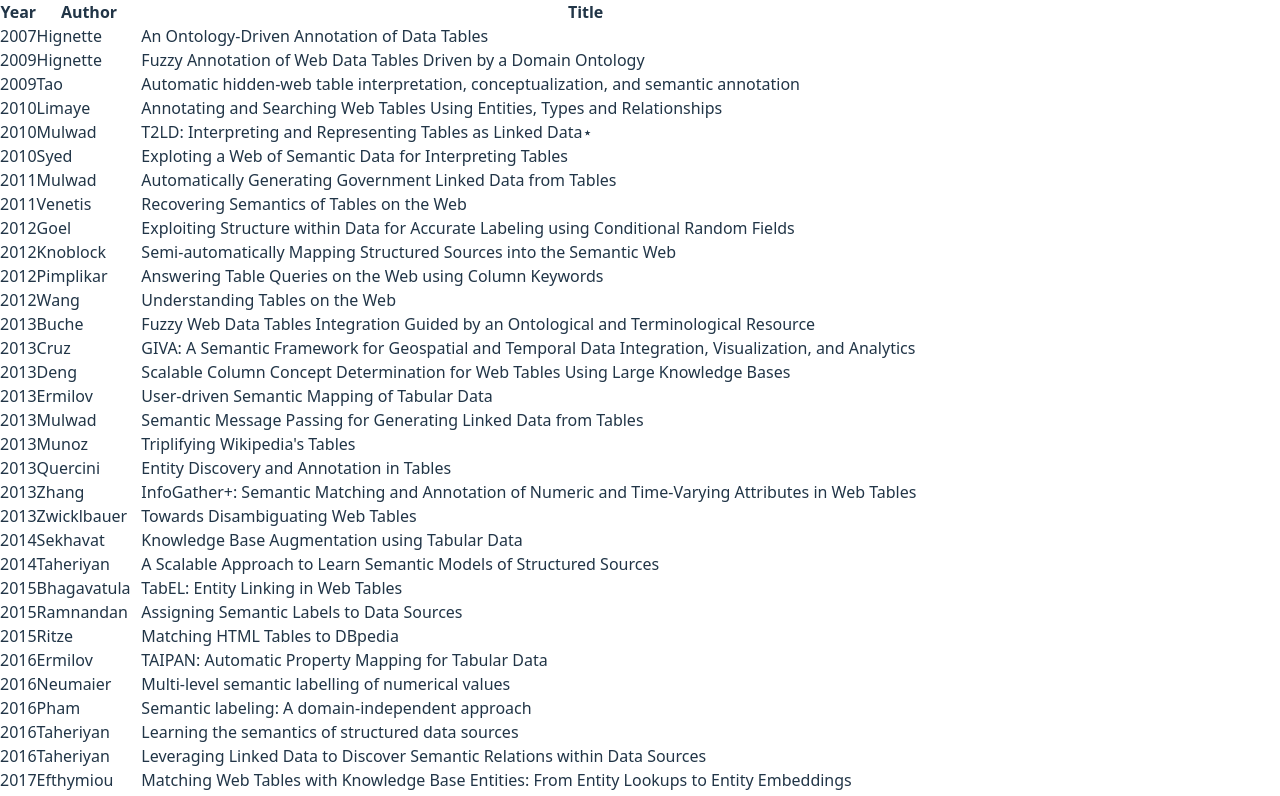
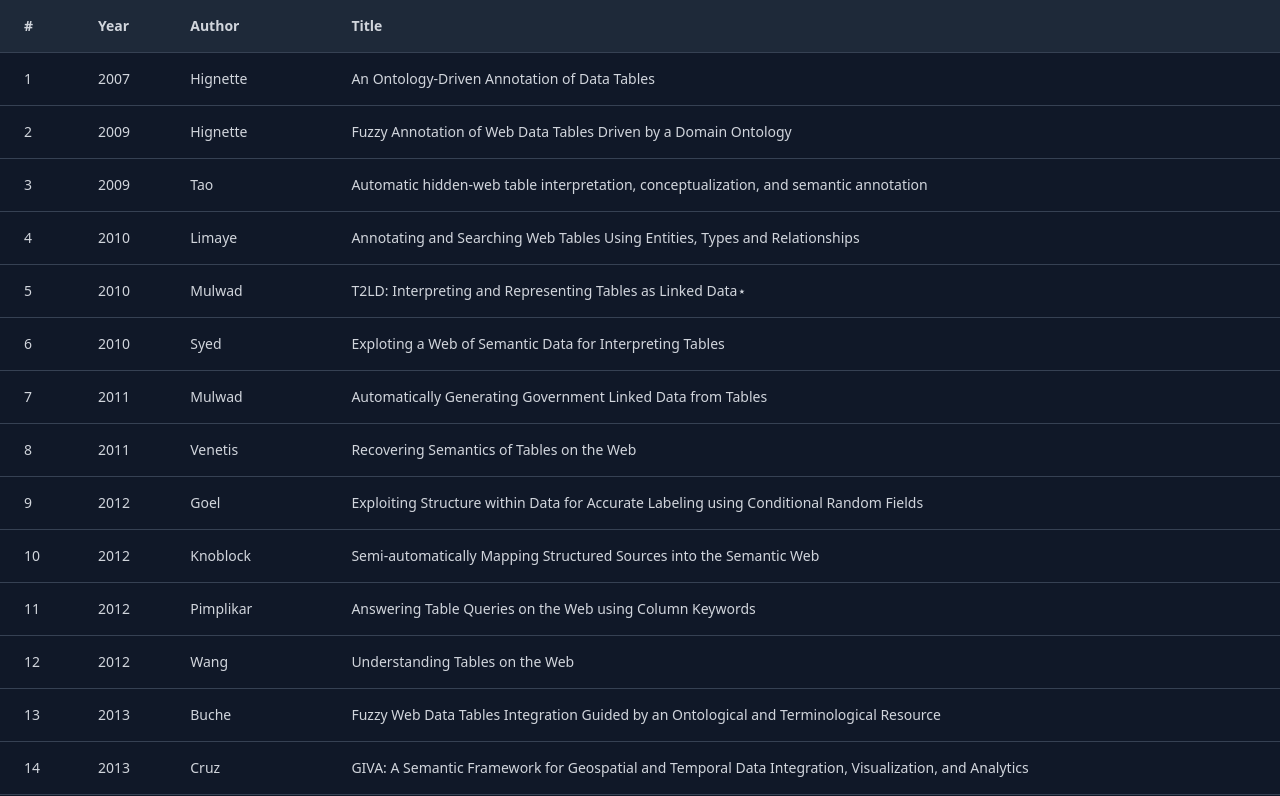
Before and after one commit to cremarco/sti-survey, a React (Vite) app: page / in a window 1280 px wide. Shown: the top 796 px of the page. Built offline with nearby package versions, Linux system fonts and the light colour scheme.

Commit message:
Enhance App component with Tailwind CSS styling and add row number display. Refactor loading and error states for improved user experience. Update index.css to utilize Tailwind for global styles and ensure proper dark mode support.

```diff
--- a/src/App.jsx
+++ b/src/App.jsx
@@ -5,13 +5,17 @@
   getCoreRowModel,
   useReactTable,
 } from "@tanstack/react-table";
-import "./App.css";
 
 // Define the data type
 const columnHelper = createColumnHelper();
 
 // Define columns
 const columns = [
+  columnHelper.display({
+    id: "rowNumber",
+    header: "#",
+    cell: (info) => info.row.index + 1,
+  }),
   columnHelper.accessor("year", {
     header: "Year",
     cell: (info) => info.getValue(),
@@ -58,29 +62,34 @@
 
   if (loading) {
     return (
-      <div className="container">
-        <div className="loading">Loading data...</div>
+      <div className="min-h-screen bg-gray-900 flex items-center justify-center">
+        <div className="text-gray-300 text-lg">Loading data...</div>
       </div>
     );
   }
 
   if (error) {
     return (
-      <div className="container">
-        <div className="error">Error: {error}</div>
+      <div className="min-h-screen bg-gray-900 flex items-center justify-center">
+        <div className="text-red-400 bg-red-900/20 border border-red-800 rounded-lg p-6 text-lg">
+          Error: {error}
+        </div>
       </div>
     );
   }
 
   return (
-    <div className="container">
-      <div className="table-container">
-        <table>
-          <thead>
+    <div className="min-h-screen bg-gray-900">
+      <div className="overflow-auto h-screen">
+        <table className="w-full table-auto">
+          <thead className="bg-gray-800 sticky top-0 z-10">
             {table.getHeaderGroups().map((headerGroup) => (
               <tr key={headerGroup.id}>
                 {headerGroup.headers.map((header) => (
-                  <th key={header.id}>
+                  <th
+                    key={header.id}
+                    className="px-6 py-4 text-left text-sm font-semibold text-gray-300 border-b border-gray-700"
+                  >
                     {header.isPlaceholder
                       ? null
                       : flexRender(
@@ -92,11 +101,17 @@
               </tr>
             ))}
           </thead>
-          <tbody>
+          <tbody className="bg-gray-900">
             {table.getRowModel().rows.map((row) => (
-              <tr key={row.id}>
+              <tr
+                key={row.id}
+                className="hover:bg-gray-800 border-b border-gray-700 transition-colors duration-150"
+              >
                 {row.getVisibleCells().map((cell) => (
-                  <td key={cell.id}>
+                  <td
+                    key={cell.id}
+                    className="px-6 py-4 text-sm text-gray-300"
+                  >
                     {flexRender(cell.column.columnDef.cell, cell.getContext())}
                   </td>
                 ))}
--- a/src/index.css
+++ b/src/index.css
@@ -1,72 +1,15 @@
-:root {
-  font-family: system-ui, Avenir, Helvetica, Arial, sans-serif;
-  line-height: 1.5;
-  font-weight: 400;
+@import "tailwindcss";
 
-  color-scheme: light dark;
-  color: #213547;
-  background-color: #ffffff;
-
-  font-synthesis: none;
-  text-rendering: optimizeLegibility;
-  -webkit-font-smoothing: antialiased;
-  -moz-osx-font-smoothing: grayscale;
-}
-
-a {
-  font-weight: 500;
-  color: #646cff;
-  text-decoration: inherit;
-}
-a:hover {
-  color: #535bf2;
+/* Global styles for dark mode */
+html {
+  @apply bg-gray-900 text-gray-100;
 }
 
 body {
-  margin: 0;
-  padding: 0;
-  min-width: 320px;
-  min-height: 100vh;
+  @apply m-0 p-0 min-h-screen;
 }
 
-html {
-  margin: 0;
-  padding: 0;
+/* Ensure proper dark mode */
+:root {
+  color-scheme: dark;
 }
-
-h1 {
-  font-size: 3.2em;
-  line-height: 1.1;
-}
-
-button {
-  border-radius: 8px;
-  border: 1px solid transparent;
-  padding: 0.6em 1.2em;
-  font-size: 1em;
-  font-weight: 500;
-  font-family: inherit;
-  background-color: #1a1a1a;
-  cursor: pointer;
-  transition: border-color 0.25s;
-}
-button:hover {
-  border-color: #646cff;
-}
-button:focus,
-button:focus-visible {
-  outline: 4px auto -webkit-focus-ring-color;
-}
-
-@media (prefers-color-scheme: light) {
-  :root {
-    color: #213547;
-    background-color: #ffffff;
-  }
-  a:hover {
-    color: #747bff;
-  }
-  button {
-    background-color: #f9f9f9;
-  }
-}
```
